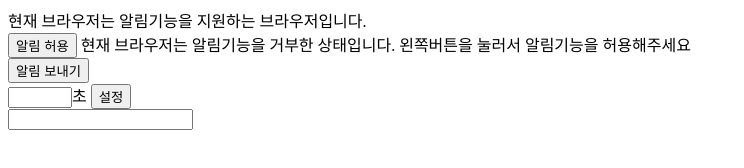
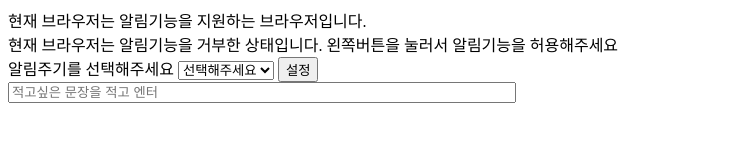
Before and after one commit to ohnas/Notification-project, a plain HTML site: page index.html in a window 1280 px wide. Shown: the whole page, without its empty margins (0-744 px from the left). Drawn offline with Linux system fonts and the light colour scheme.

Commit message:
6. setnotitime & paintnotitime

```diff
--- a/index.html
+++ b/index.html
@@ -15,22 +15,27 @@
     </div>
 
     <div id="noti-permission">
-        <button class="permisson-button">알림 허용</button>
-        <span></span>
-    </div>
-
-    <div id="noti-send">
-        <button>알림 보내기</button>
+        <button class="hidden">알림 허용</button>
         <span></span>
     </div>
 
     <form id="noti-time">
-        <input type="number" min="10" max="100" step="10" required />초
+        <span></span>
+        <label for="noti-time-select"></label>
+        <select id="noti-time-select">
+            <option>선택해주세요</option>
+            <option>10분</option>
+            <option>20분</option>
+            <option>30분</option>
+            <option>40분</option>
+            <option>50분</option>
+            <option>60분</option>
+        </select>
         <button type="submit">설정</button>
     </form>
 
     <form id="todo-form">
-        <input type="text" required />
+        <input type="text" placeholder="적고싶은 문장을 적고 엔터" required />
     </form>
     <ul id="todo-list"></ul>
     <script src="js/app.js"></script>
--- a/js/noti.js
+++ b/js/noti.js
@@ -3,14 +3,14 @@ const notiSupportSpan = notiSupport.querySelector("span");
 const notiPermission = document.getElementById("noti-permission");
 const notiPermissionBtn = notiPermission.querySelector("button");
 const notiPermissionSpan = notiPermission.querySelector("span");
-const notiSend = document.getElementById("noti-send");
-const notiSendBtn = notiSend.querySelector("button");
 const notiTime = document.getElementById("noti-time");
-const notiTimeInput = notiTime.querySelector("input");
+const notiTimeSpan = notiTime.querySelector("span");
+const notiTimeSelect = notiTime.querySelector("select");
 const notiTimeBtn = notiTime.querySelector("button");
 
 function saveTime(newTime) {
     localStorage.setItem("settime", newTime);
+    notiTimeSpan.innerText = `현재 설정되어 있는 알림주기는 ${localStorage.getItem("settime")} 입니다`
 }
 
 function isNotiSupport() {
@@ -42,6 +42,21 @@ function onNotiPermission() {
     })
 }
 
+function paintNotiTime() {
+    if(localStorage.getItem("settime") === null) {
+        notiTimeSpan.innerText = "알림주기를 선택해주세요"
+    } else {
+        notiTimeSpan.innerText = `현재 설정되어 있는 알림주기는 ${localStorage.getItem("settime")} 입니다`
+    }
+}
+
+function setNotiTime(event) {
+    event.preventDefault();
+    const newTime = notiTimeSelect.value;
+    saveTime(newTime);
+    notiTimeSelect.selectedIndex = 0;
+}
+
 function onNotiSend() {
     if(Notification.permission === "granted"){
         // localstorage에서 꺼내오는 것들은 let 으로 생성하여 변경가능 할 수 있도록
@@ -53,17 +68,15 @@ function onNotiSend() {
     }
 }
 
-function onNotiTime(event) {
-    event.preventDefault();
-    const newTime = notiTimeInput.value;
-    notiTimeInput.value = "";
-    saveTime(newTime);
+function offNotiSend() {
+
 }
 
 window.addEventListener("load", isNotiPermission);
 window.addEventListener("load", isNotiSupport);
+window.addEventListener("load", paintNotiTime);
 
 notiPermissionBtn.addEventListener("click", onNotiPermission);
-notiTime.addEventListener("submit", onNotiTime);
+notiTime.addEventListener("submit", setNotiTime);
 
-//setInterval(onNotiSend, parseInt(localStorage.getItem("settime"))*1000);
+//setInterval(onNotiSend, parseInt(localStorage.getItem("settime").replace('0분',''))*600000);
--- a/style.css
+++ b/style.css
@@ -1,3 +1,7 @@
-.permisson-button {
+.hidden {
     display: none;
 }
+
+#todo-form input{
+    width: 500px;
+}
```
